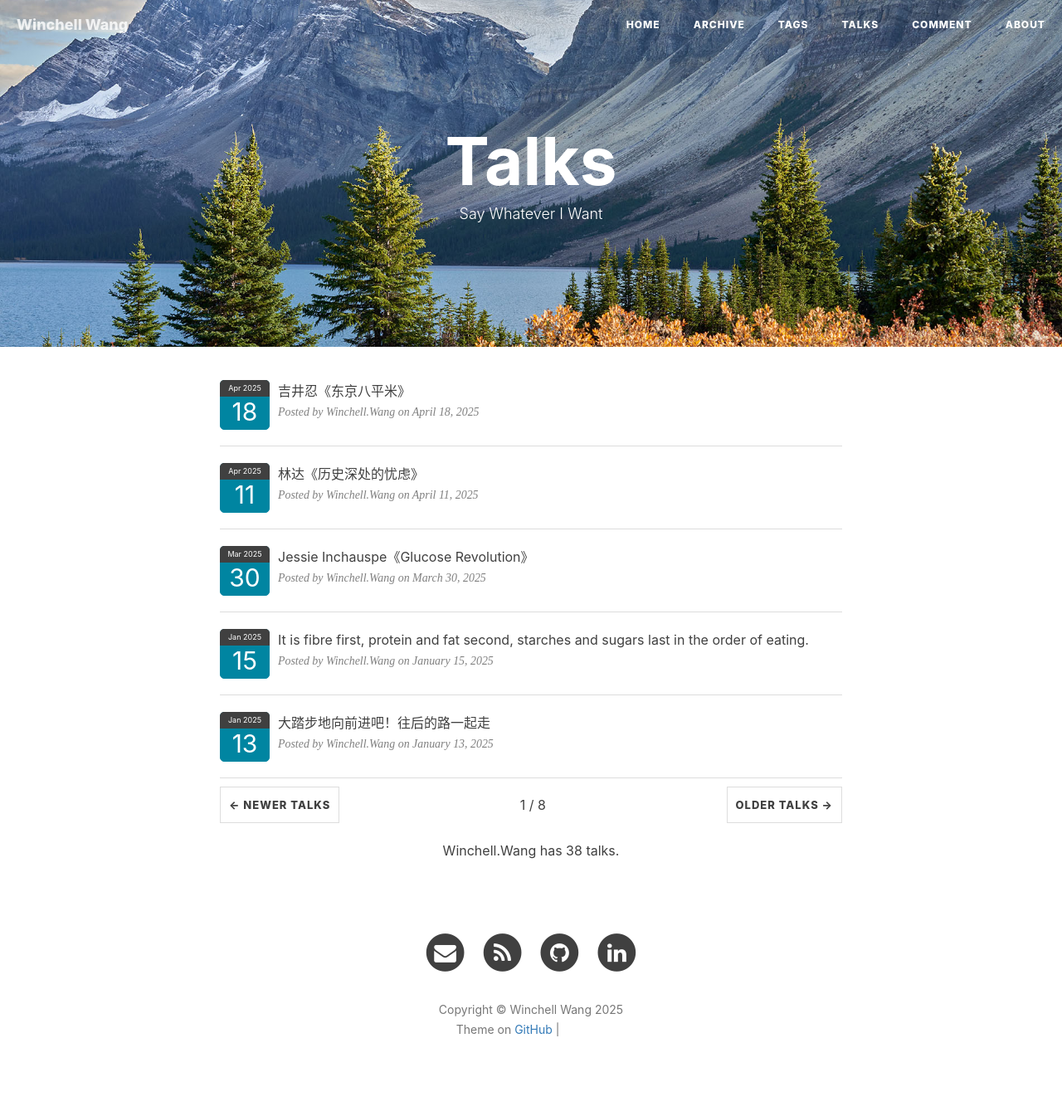
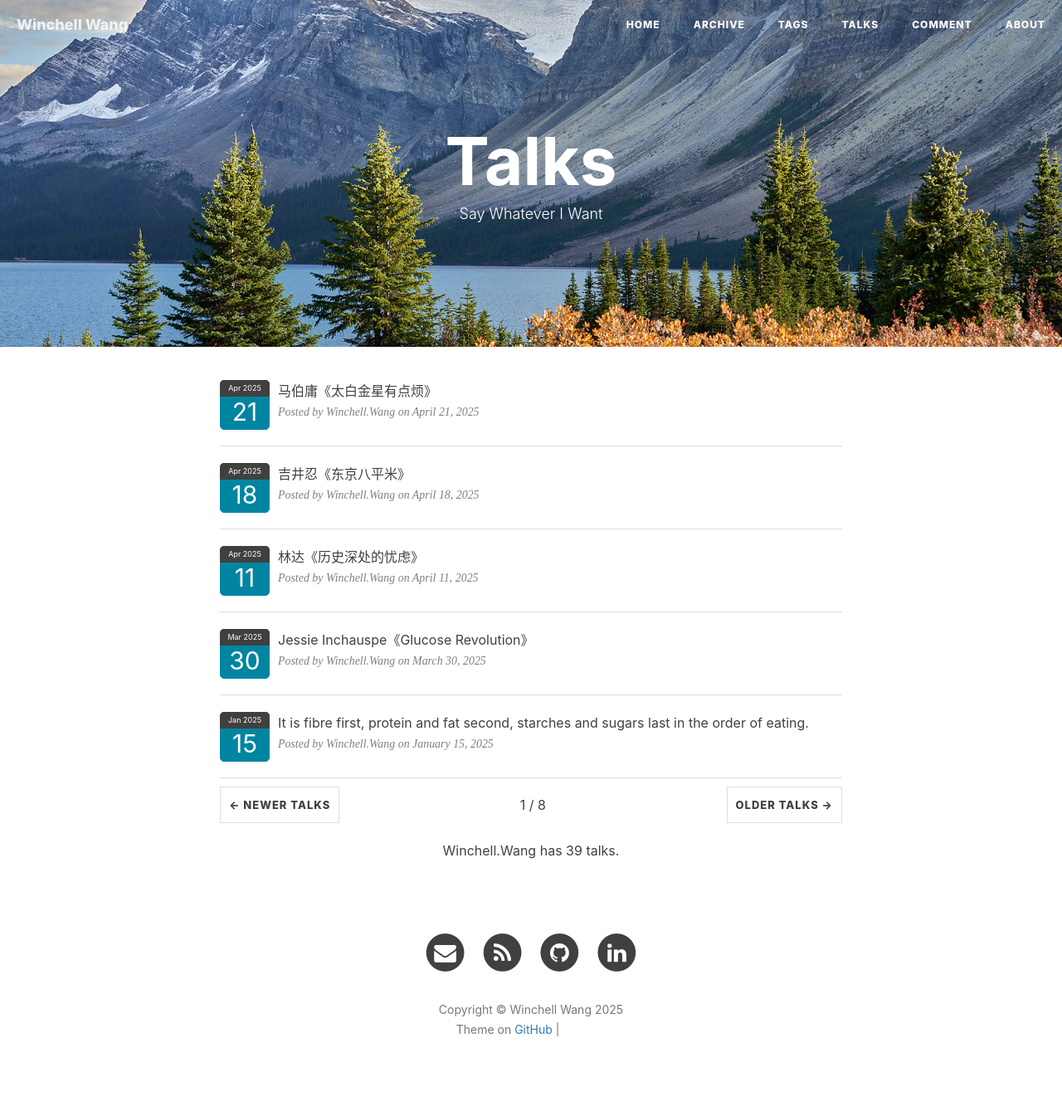
Before and after one commit to WinchellWang/winchellwang.github.io, a Jekyll site: the page built from 3talk.html, in a window 1280 px wide. Shown: the whole page at 83% size. Built offline with Jekyll 4.4.1, drawn with Linux system fonts in a browser that asks for light colours; nearby versions of some CDN libraries; comment, search, counter and statistics services are not loaded; grey boxes are pictures that could not be loaded.

Commit message:
New Book

```diff
--- a/_data/talks.yml
+++ b/_data/talks.yml
@@ -1,6 +1,9 @@
 # Template
 # - mytalk: ""
 #   talkdate: "2023-05"
+
+- mytalk: "马伯庸《太白金星有点烦》"
+  talkdate: "2025-04-21"
 
 - mytalk: "吉井忍《东京八平米》"
   talkdate: "2025-04-18"
```
